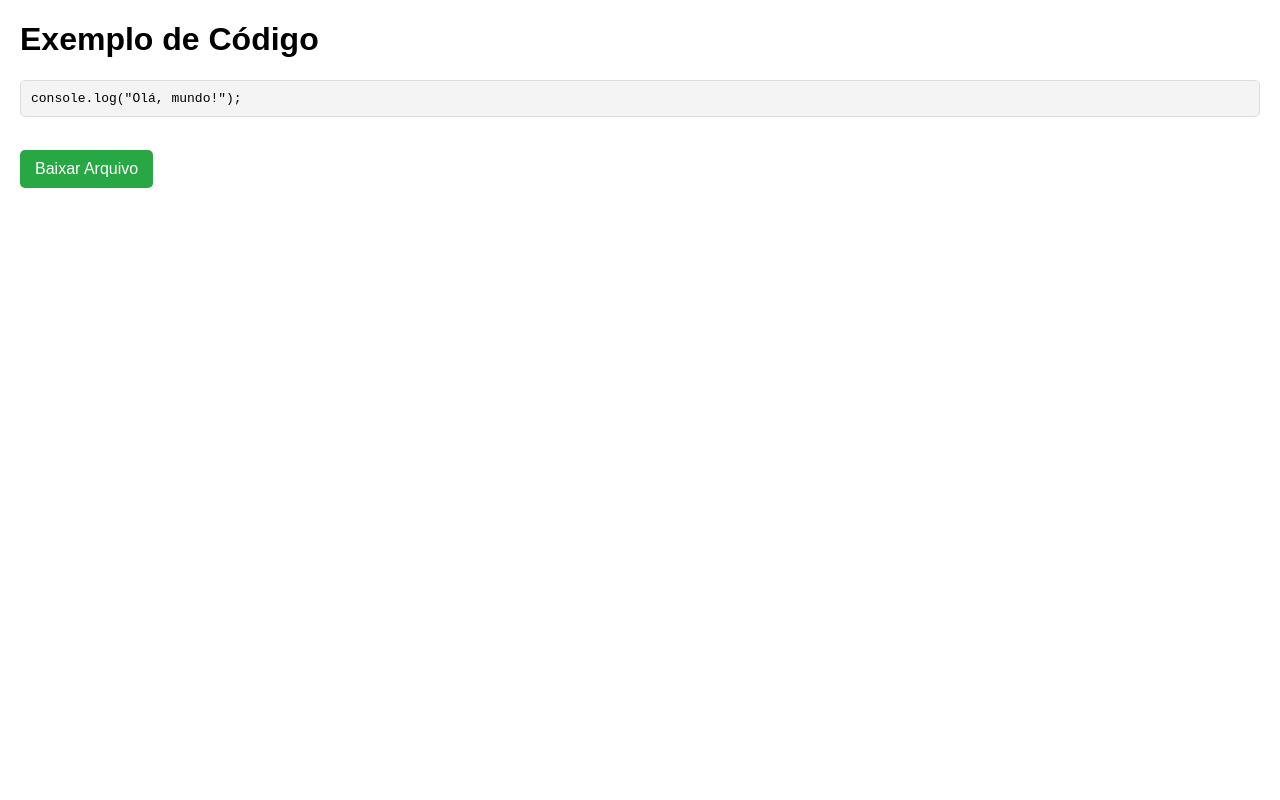
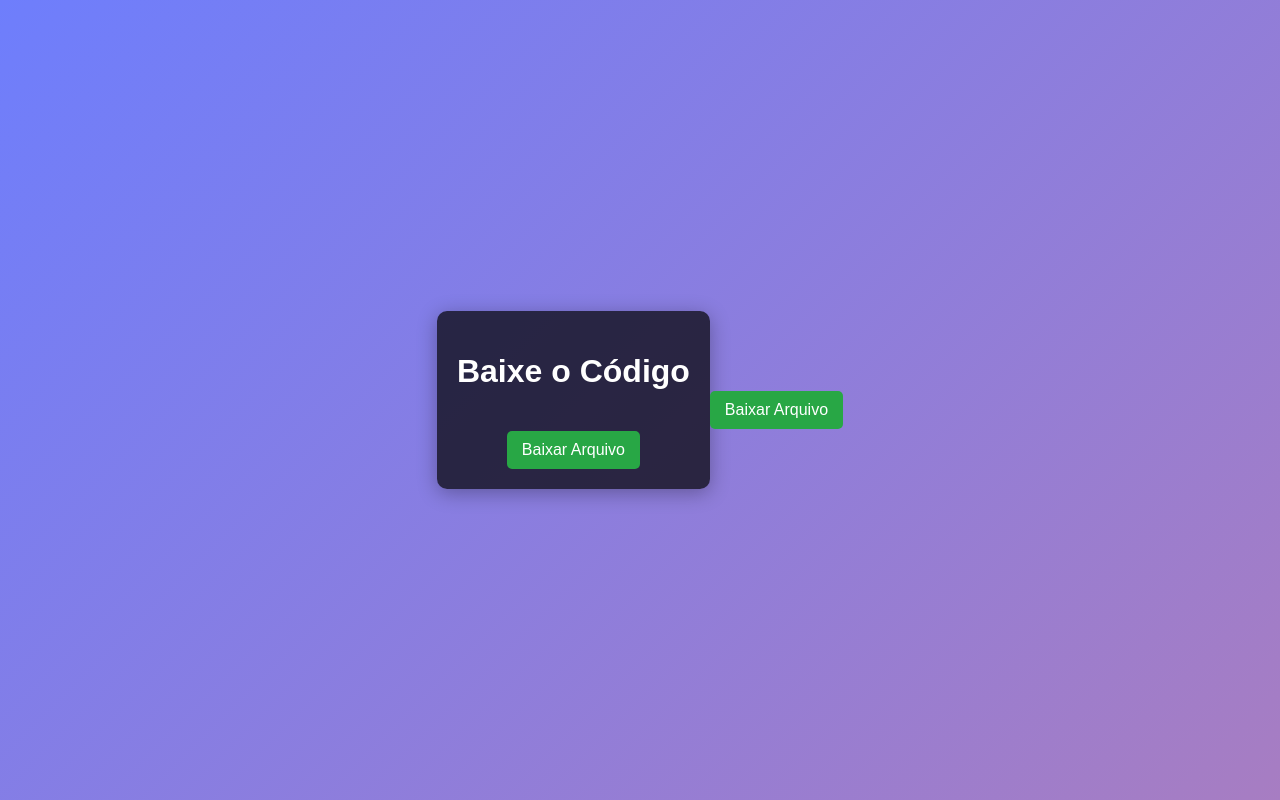
Before and after one commit to ogati25/github.io, a plain HTML site: page index.html in a window 1280 px wide. Drawn offline with Linux system fonts and the light colour scheme.

Commit message:
Update index.html

```diff
--- a/index.html
+++ b/index.html
@@ -3,17 +3,32 @@
 <head>
     <meta charset="UTF-8">
     <meta name="viewport" content="width=device-width, initial-scale=1.0">
-    <title>Exemplo de Código</title>
+    <title>Baixe o Jogo</title>
     <style>
         body {
             font-family: Arial, sans-serif;
-            margin: 20px;
+            height: 100vh;
+            margin: 0;
+            display: flex;
+            justify-content: center;
+            align-items: center;
+            background: linear-gradient(135deg, #6e7efc, #a77dc2);
+            color: white;
+        }
+        .container {
+            text-align: center;
+            padding: 20px;
+            background-color: rgba(0, 0, 0, 0.7);
+            border-radius: 10px;
+            box-shadow: 0 4px 20px rgba(0, 0, 0, 0.3);
         }
         pre {
             background-color: #f4f4f4;
             padding: 10px;
             border: 1px solid #ddd;
             border-radius: 5px;
+            color: black;
+            overflow-x: auto;
         }
         .download-button {
             margin-top: 20px;
@@ -24,6 +39,7 @@
             border: none;
             border-radius: 5px;
             cursor: pointer;
+            transition: background-color 0.3s;
         }
         .download-button:hover {
             background-color: #218838;
@@ -31,9 +47,15 @@
     </style>
 </head>
 <body>
-    <h1>Exemplo de Código</h1>
+    <div class="container">
+        <h1>Baixe o Código</h1>
 
-    <pre><code>console.log("Olá, mundo!");</code></pre>
+        <a href="seu_arquivo.txt" download>
+            <button class="download-button">Baixar Arquivo</button>
+        </a>
+    </div>
+</body>
+</html>
 
     <a href="FlappyBird.rar" download>
         <button class="download-button">Baixar Arquivo</button>
```
